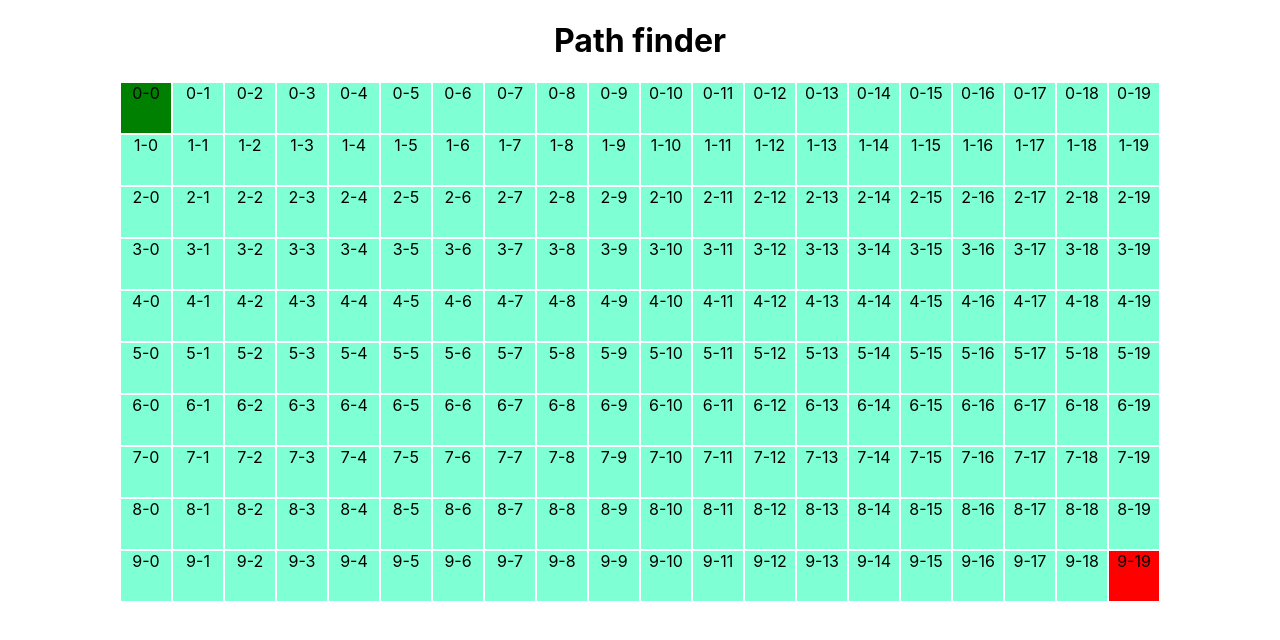
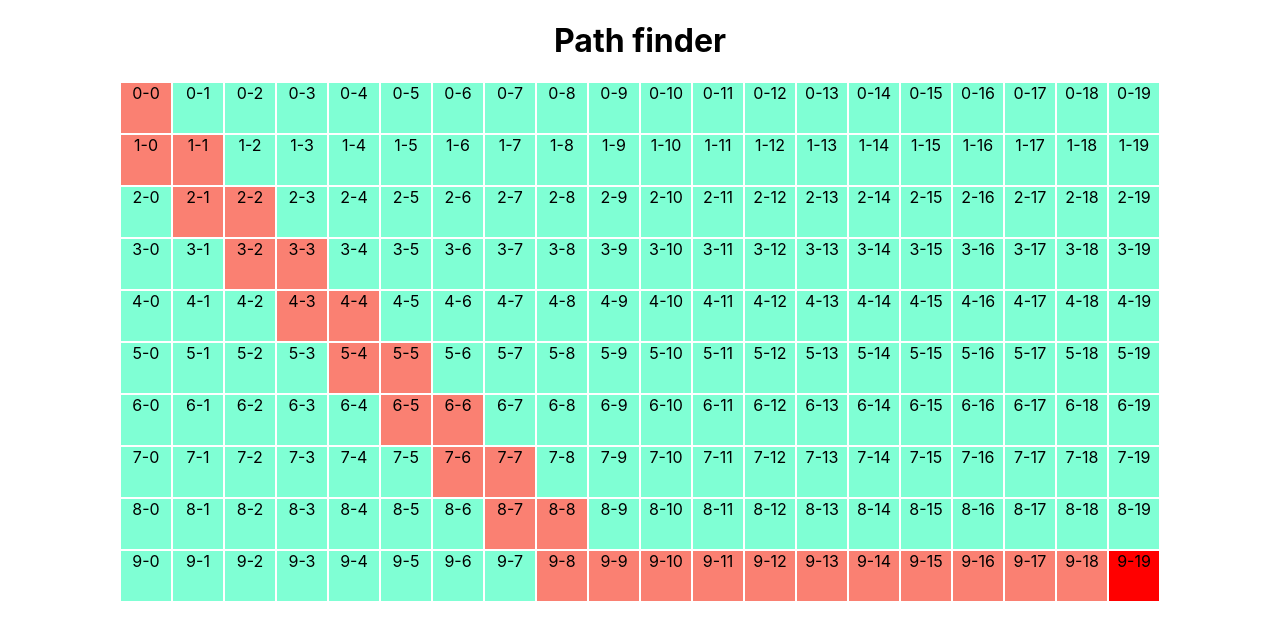
Before and after one commit to 0x4bd0/path-finding-visualizer, a React (Create React App) app: page / in a window 1280 px wide. Shown: the top 640 px of the page. Built offline with nearby package versions, Linux system fonts and the light colour scheme.

Commit message:
added some animation

```diff
--- a/src/algros/aStar.js
+++ b/src/algros/aStar.js
@@ -16,7 +16,15 @@ const aStar = (startBloc, endBloc) => {
 
 		let current = openBlocs[leastIndex];
 
-		if (current === endBloc) console.log('Path found');
+        if (current === endBloc) {
+					let tmp = current;
+					path.push(tmp);
+					while (tmp.previous) {
+						path.push(tmp.previous);
+						tmp = tmp.previous;
+					}
+					return path;
+				}
 
 		openBlocs = openBlocs.filter((item) => item !== current);
 		closeBlocs.push(current);
--- a/src/comps/bloc.jsx
+++ b/src/comps/bloc.jsx
@@ -1,8 +1,12 @@
 const Bloc = ({ props }) => {
-	const { isStart, isEnd, rowIndex, colIndex } = props;
-	const meClasse = isStart ? 'start' : isEnd ? 'end' : '';
+	const { isStart, isEnd, rowIndex, colIndex, isInPath } = props;
+    const meClasse = isStart ? 'start' : isEnd ? 'end' : '';
+    const inPath = isInPath ? 'inPath' : '';
 	return (
-		<div className={`bloc ${meClasse}`} id={`bloc-${rowIndex}-${colIndex}`}>
+		<div
+			className={`bloc ${meClasse} ${inPath}`}
+			id={`bloc-${rowIndex}-${colIndex}`}
+		>
 			{`${rowIndex}-${colIndex}`}
 		</div>
 	);
--- a/src/comps/pathFinder.jsx
+++ b/src/comps/pathFinder.jsx
@@ -11,10 +11,12 @@ endBlocRow = initialRows - 1;
 
 const PathFinder = () => {
 	const [grid, setgrid] = useState([]);
-    console.log(grid);
+	const [path, setpath] = useState([]);
+
 	useEffect(() => {
 		generateGrid();
 	}, []);
+
 	const generateGrid = () => {
 		const grid = new Array(initialRows)
 			.fill(null)
@@ -26,17 +28,28 @@ const PathFinder = () => {
 			}
 		}
 
-        setgrid(grid)
-        addNextToBlocs(grid)
+		setgrid(grid);
+		addNextToBlocs(grid);
 
 		const startBloc = grid[startBlocRow][startBlocCol];
 		const endBloc = grid[endBlocRow][endBlocCol];
 
-				aStar(startBloc, endBloc);
-
+		let tmpPath = aStar(startBloc, endBloc);
+        setpath(tmpPath);
 	};
 
+	useEffect(() => {
+        for (let i = path.length - 1; i > 0; i--) {
+            let tmp = [...grid];
+            setTimeout(function () {
+                tmp[path[i].x][path[i].y].isInPath = true;
+                setgrid(tmp);
+			}, 100);
+		}
+	}, [path]);
+
 	function renderBloc(i, j) {
+		this.isInPath = false;
 		this.x = i;
 		this.y = j;
 		this.isStart = this.x === startBlocRow && this.y === startBlocCol;
@@ -45,16 +58,16 @@ const PathFinder = () => {
 		this.b = 0;
 		this.c = 0;
 		this.nextTo = [];
-        this.previous= null;
+		this.previous = null;
 		this.addNextTo = function (grid) {
-            let i = this.x
-            let j = this.y
-            if (i > 0) this.nextTo.push(grid[i - 1][j])
-            if (i < initialRows - 1) this.nextTo.push(grid[i + 1][j])
-            if (j>0) this.nextTo.push(grid[i][j-1]);
-            if (j < initialCols-1) this.nextTo.push(grid[i][j+1]);
+			let i = this.x;
+			let j = this.y;
+			if (i > 0) this.nextTo.push(grid[i - 1][j]);
+			if (i < initialRows - 1) this.nextTo.push(grid[i + 1][j]);
+			if (j > 0) this.nextTo.push(grid[i][j - 1]);
+			if (j < initialCols - 1) this.nextTo.push(grid[i][j + 1]);
+		};
 	}
-		};
 
 	const addNextToBlocs = (grid) => {
 		for (let i = 0; i < initialRows; i++) {
@@ -62,18 +75,18 @@ const PathFinder = () => {
 				grid[i][j].addNextTo(grid);
 			}
 		}
-    }
+	};
 	const renderBlocs = (
 		<div>
 			{grid.map((row, rowIndex) => {
 				return (
 					<div key={rowIndex} className='blocRow'>
 						{row.map((col, colIndex) => {
-								const { isStart, isEnd } = col;
+							const { isStart, isEnd, isInPath } = col;
 							return (
 								<Bloc
 									key={colIndex}
-										props={{ isEnd, isStart, rowIndex,  colIndex }}
+									props={{ isEnd, isStart, rowIndex, colIndex, isInPath }}
 								></Bloc>
 							);
 						})}
@@ -83,9 +96,9 @@ const PathFinder = () => {
 		</div>
 	);
 	return (
-			<div className="pContainer">
+		<div className='pContainer'>
 			<h1>Path finder</h1>
-				<div className="board">{renderBlocs}</div>
+			<div className='board'>{renderBlocs}</div>
 		</div>
 	);
 };
--- a/src/index.css
+++ b/src/index.css
@@ -46,3 +46,7 @@ code {
 .bloc:hover {
   background-color: royalblue;
 }
+
+.inPath{
+  background-color: salmon;
+}
```
Lines whose indentation alone changed are shown as unchanged.
